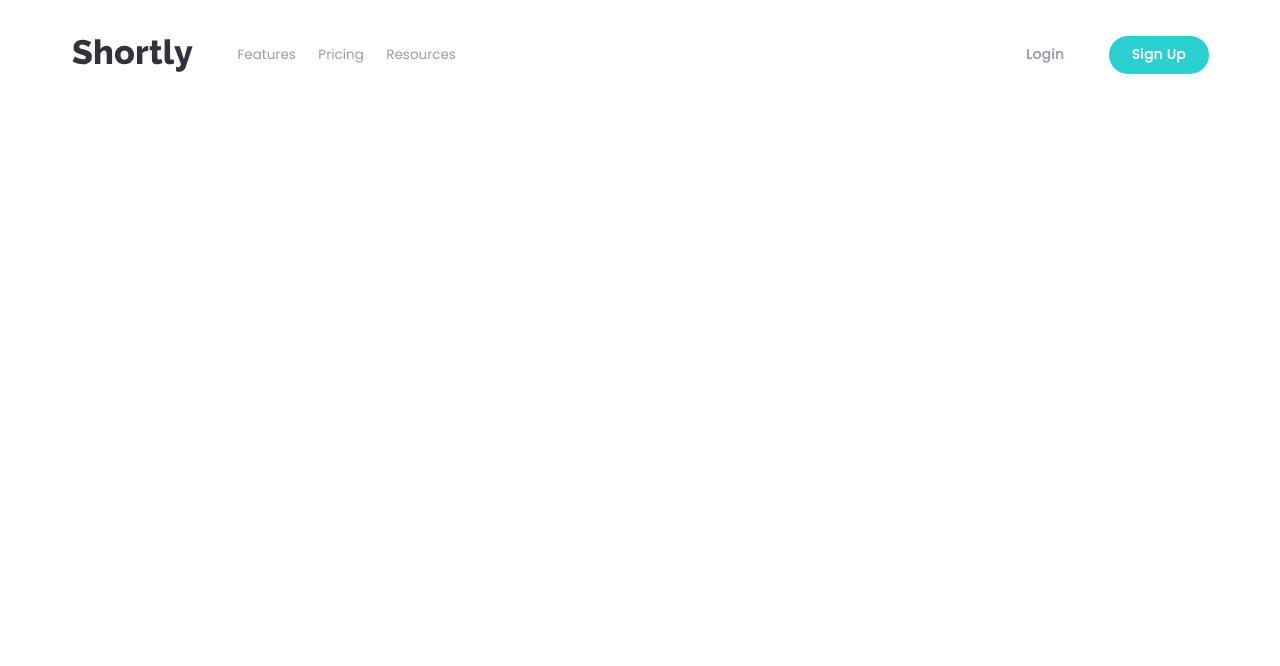
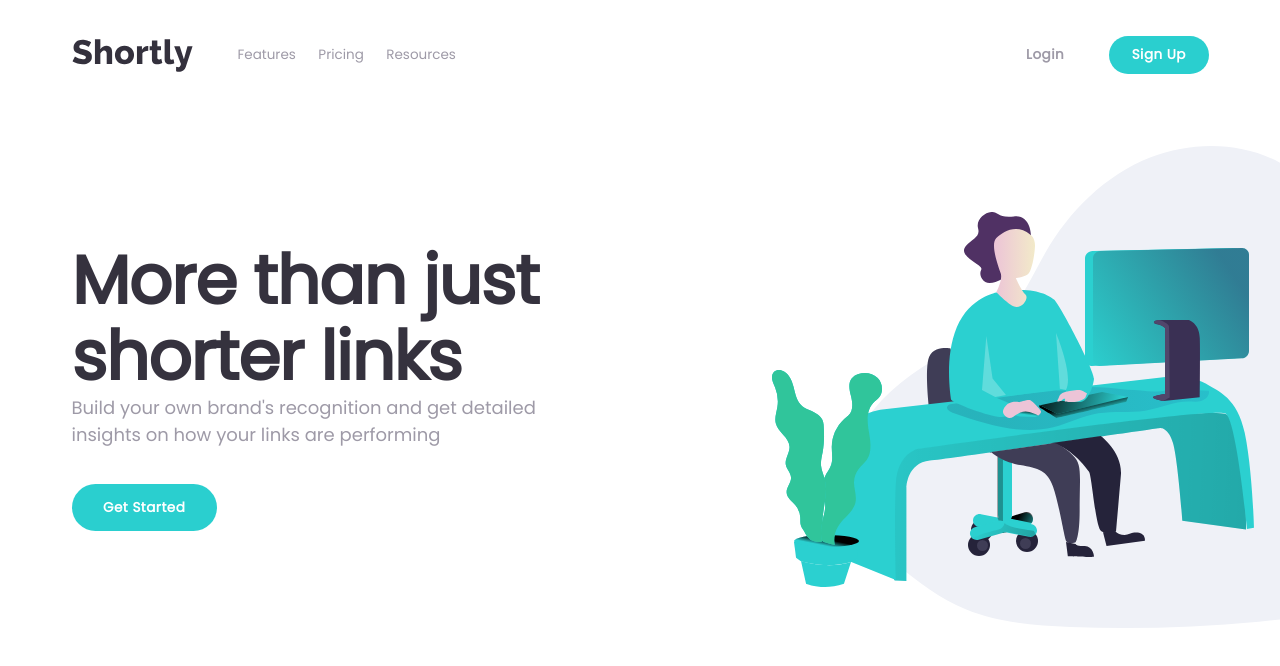
Before and after one commit to logotip4ik/frontend-mentor-url-shortening, a Nuxt app: page / in a window 1280 px wide. Shown: the top 666 px of the page. Built offline with nearby package versions, Linux system fonts and the light colour scheme.

Commit message:
update: added large modifiactor to button and new hover styles

```diff
--- a/assets/buttons.scss
+++ b/assets/buttons.scss
@@ -24,7 +24,7 @@
 
     opacity: 0;
     border-radius: 100vmin;
-    background-color: hsla(0, 0%, 75%, 0.5);
+    background-color: hsla(0, 0%, 80%, 0.5);
 
     transition: opacity 0.4s ease;
   }
@@ -38,4 +38,7 @@
     color: var(--neutral-grayish-violet);
     background-color: transparent;
   }
+  &--lg {
+    padding: 0.75rem 1.75rem;
+  }
 }
--- /dev/null
+++ b/components/Header.vue
@@ -0,0 +1,57 @@
+<template>
+  <header class="header">
+    <div class="header__content">
+      <h1 class="header__content__heading">More than just shorter links</h1>
+      <p class="header__content__info">
+        Build your own brand's recognition and get detailed insights on how your
+        links are performing
+      </p>
+      <button class="btn btn--lg">Get Started</button>
+    </div>
+    <img
+      src="/illustration-working.svg"
+      alt="just a bg image"
+      class="header__image"
+    />
+  </header>
+</template>
+
+<script>
+export default {}
+</script>
+
+<style lang="scss">
+.header {
+  @include base-width;
+
+  display: grid;
+  align-items: center;
+  grid-template-columns: 60% auto;
+  gap: 1rem;
+
+  padding-block: 2rem;
+
+  &__content {
+    max-width: 45ch;
+    width: 100%;
+
+    &__heading {
+      font-size: 3.75rem;
+      font-weight: 700;
+      letter-spacing: -1px;
+      line-height: 1.125;
+
+      color: var(--neutral-very-dark-blue);
+    }
+    &__info {
+      font-size: 1rem;
+      color: var(--neutral-grayish-violet);
+
+      margin-bottom: 2rem;
+    }
+  }
+  &__image {
+    display: block;
+  }
+}
+</style>
--- a/pages/index.vue
+++ b/pages/index.vue
@@ -1,6 +1,7 @@
 <template>
   <div>
     <Navbar></Navbar>
+    <Header></Header>
   </div>
 </template>
 
```
